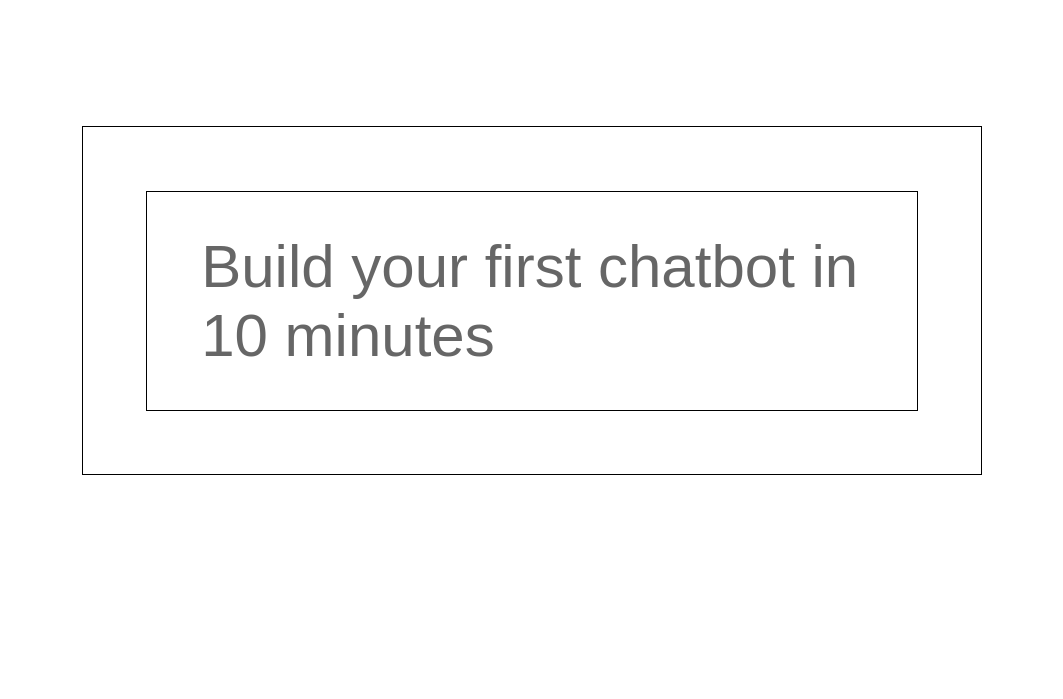
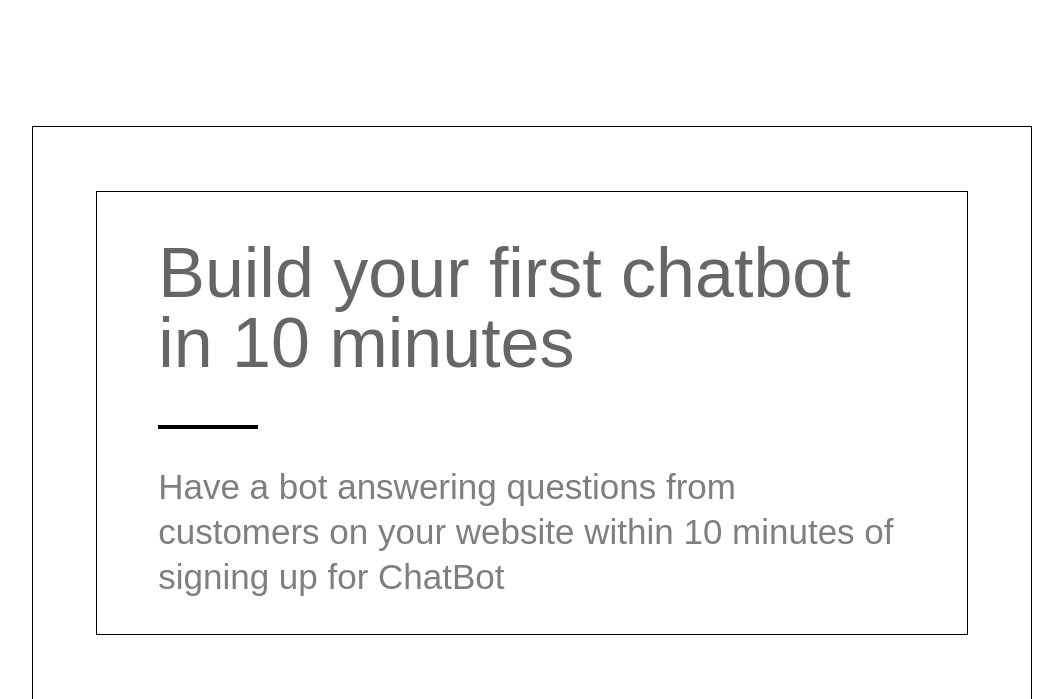
Before and after one commit to Maxsilver46/call-to-action, a plain HTML site: page index.html in a window 1280 px wide. Shown: the top 699 px of the page, without its empty margins (108-1171 px from the left). Drawn offline with Linux system fonts and the light colour scheme.

Commit message:
added the underline and description

```diff
--- a/index.html
+++ b/index.html
@@ -9,7 +9,7 @@
       }
 
       #main {
-        width: 900px;
+        width: 1000px;
         margin: 10% auto;
         padding: 5%;
         border: 1px solid black;
@@ -22,9 +22,24 @@
       }
 
       #heading {
-        font-size: 60px;
+        font-size: 70px;
+        line-height: 70px;
         font-weight: 200;
         color: rgba(0, 0, 0, 0.6);
+      }
+
+      #underline {
+        border: 2px solid black;
+        height: 1px;
+        width: 100px;
+        margin: 0px;
+      }
+
+      #description {
+        font-size: 35px;
+        font-weight: 200;
+        line-height: 45px;
+        color: rgba(0, 0, 0, 0.5);
       }
     </style>
   </head>
@@ -32,6 +47,11 @@
     <main id="main">
       <div id="content">
         <h1 id="heading">Build your first chatbot in 10 minutes</h1>
+        <hr id="underline" />
+        <p id="description">
+          Have a bot answering questions from customers on your website within
+          10 minutes of signing up for ChatBot
+        </p>
       </div>
     </main>
   </body>
```
